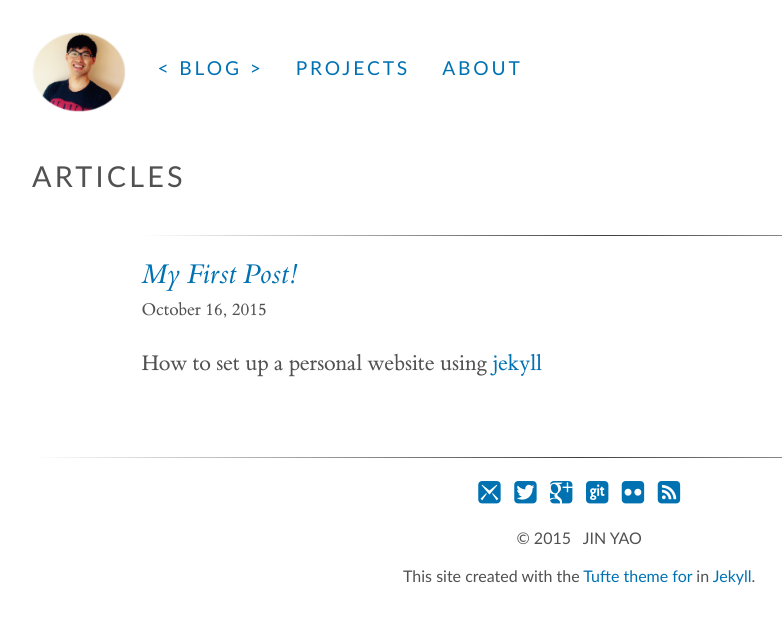
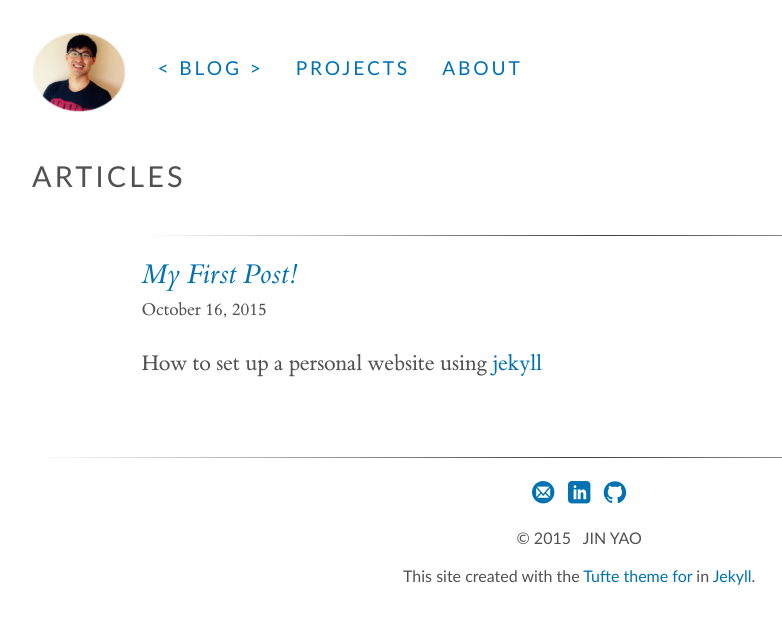
Before and after one commit to jinyao2009/jinyao2009.github.io, a Jekyll site: the page built from index.html, in a window 1280 px wide. Shown: the top 624 px of the page, without its empty margins (32-814 px from the left). Built offline with Jekyll 4.4.1, drawn with Linux system fonts in a browser that asks for light colours.

Commit message:
Change and update social icons

```diff
--- a/_includes/footer.html
+++ b/_includes/footer.html
@@ -1,7 +1,7 @@
 <footer>
   <hr class="slender">
   <ul class="footer-links">
-    <li><a href="mailto:hate@spam.net"><span class="icon-mail"></span></a></li>
+    <li><a href="mailto:jin.yao2009@gmail.com"><span class="icon-mail"></span></a></li>
     {% for entry in site.data.social %}
       <li>
         <a href="{{ entry.link }}"><span class="{{ entry.icon }}"></span></a>
--- a/css/tufte.scss
+++ b/css/tufte.scss
@@ -510,11 +510,11 @@ hr.slender {
 /* --- Icomoon icon fonts CSS --*/
 @font-face {
   font-family: 'icomoon';
-  src:url('../fonts/icomoon.eot?rgwlb8');
-  src:url('../fonts/icomoon.eot?#iefixrgwlb8') format('embedded-opentype'),
-    url('../fonts/icomoon.woff?rgwlb8') format('woff'),
-    url('../fonts/icomoon.ttf?rgwlb8') format('truetype'),
-    url('../fonts/icomoon.svg?rgwlb8#icomoon') format('svg');
+  src:url('../fonts/icomoon.eot?kzcwfw');
+  src:url('../fonts/icomoon.eot?kzcwfw#iefix') format('embedded-opentype'),
+    url('../fonts/icomoon.ttf?kzcwfw') format('truetype'),
+    url('../fonts/icomoon.woff?kzcwfw') format('woff'),
+    url('../fonts/icomoon.svg?kzcwfw#icomoon') format('svg');
   font-weight: normal;
   font-style: normal;
 }
@@ -534,52 +534,18 @@ hr.slender {
   -moz-osx-font-smoothing: grayscale;
 }
 
-.icon-pencil:before {
-  content: "\e600";
-}
-.icon-film:before {
-  content: "\e60f";
-}
-.icon-calendar:before {
-  content: "\e601";
-}
-.icon-link:before {
-  content: "\e602";
-}
-.icon-info:before {
-  content: "\e603";
-}
-.icon-cancel-circle:before {
-  content: "\e604";
-}
-.icon-checkmark-circle:before {
-  content: "\e605";
-}
-.icon-spam:before {
-  content: "\e606";
-}
 .icon-mail:before {
-  content: "\e607";
-}
-.icon-googleplus:before {
-  content: "\e608";
-}
-.icon-facebook:before {
-  content: "\e609";
-}
-.icon-twitter:before {
-  content: "\e60a";
-}
-.icon-feed:before {
-  content: "\e60b";
-}
-.icon-flickr:before {
-  content: "\e60c";
+  content: "\e800";
 }
 .icon-github:before {
-  content: "\e60d";
+  content: "\e801";
 }
-.icon-box-add:before {
-  content: "\e60e";
+.icon-github-word:before {
+  content: "\e803";
 }
+.icon-linkedin:before {
+  content: "\e804";
+}
+
+
 /*-- End of Icomoon icon font section --*/
```
Also changed, not shown: _data/social.yml (+3 -9 lines), css/tufte.css (+22 -50 lines), fonts/icomoon.ttf, fonts/icomoon.woff, 2 other files.
